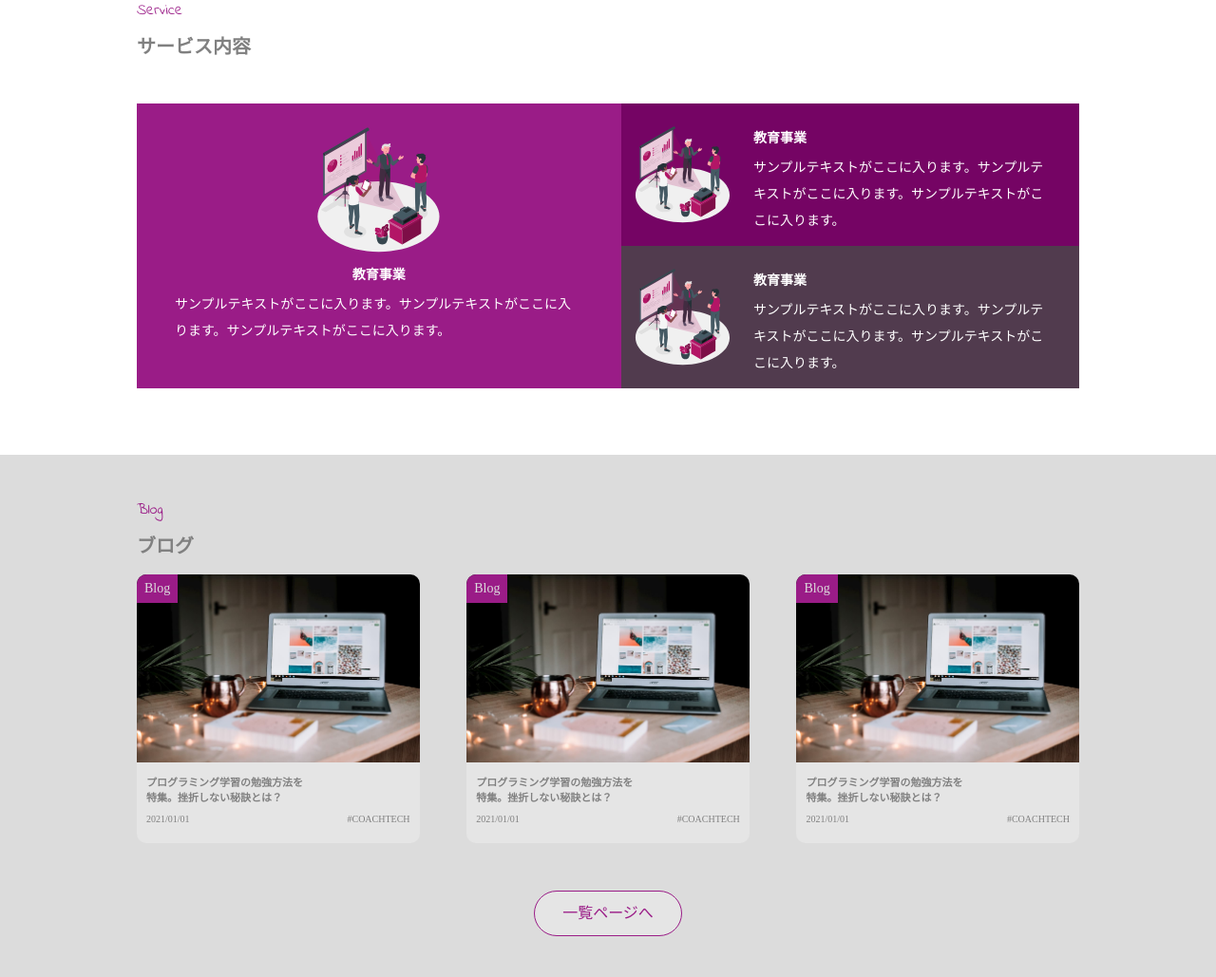
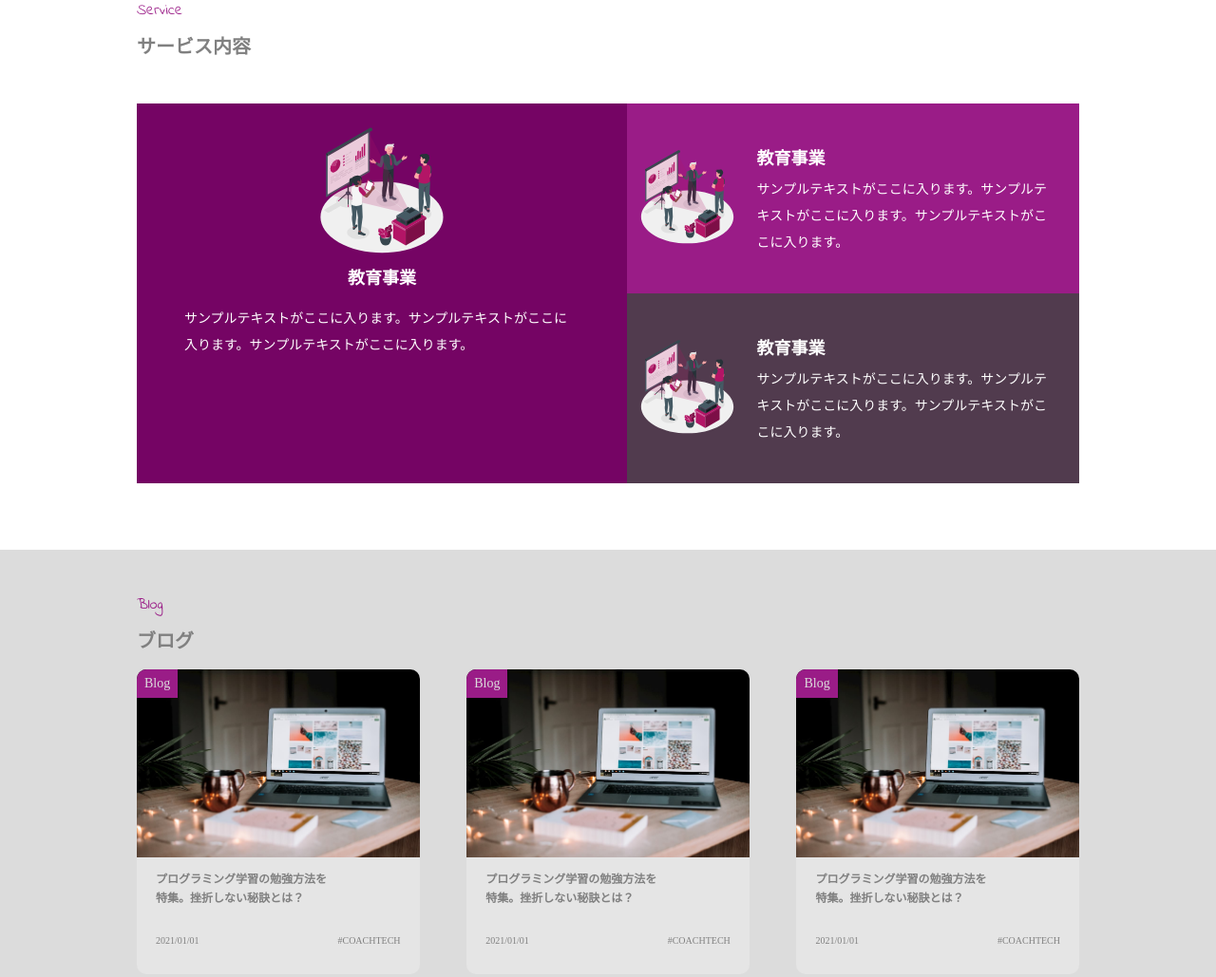
Before and after one commit to nakamuratoshikazu104/20220922nakamura, a plain HTML site: page index.html in a window 1280 px wide. Shown: the part 1481-2510 px from the top of the page at 95% size. Drawn offline with Linux system fonts and the light colour scheme; a web font is replaced by a local one.

Commit message:
7th commit

```diff
--- a/css/style.css
+++ b/css/style.css
@@ -131,10 +131,11 @@
   width: 100%;
 }
 .page2-main-contents-left{
-  font-size: 12px;
+  font-size: 14px;
   text-align: left;
   width: 40%;
   line-height: 20px;
+  margin: 0 auto;
 }
 .page2-main-contents-left-1{
   margin-bottom: 20px;
@@ -151,11 +152,11 @@
 }
 .page3-main-contents{
   display: flex;
-  height: 300px;
+  height: 400px;
   margin: 50px 0;
 }
 .page3-main-contents-left{
-  background-color: rgb(154, 28, 135);
+  background-color: rgb(117, 4, 100);
   text-align: center;
   padding: 20px 20px;
   height: 100%;
@@ -168,20 +169,21 @@
 .page3-main-contents-ttl{
   font-weight: bold;
   margin: 10px 0;
-  font-size: 14px;
+  font-size: 18px;
 }
 .page3-main-contents-text{
-  margin: 0 20px;
+  margin: 20px 30px;
   text-align: left;
   font-size: 14px;
   line-height: 28px;
 }
 .page3-main-content-right-1{
-  background-color: rgb(117, 4, 100);
+  background-color: rgb(154, 28, 135);
   display: flex;
   height: 50%;
   padding: 20px 10px;
   box-sizing: border-box;
+  align-items: center;
 }
 .page3-main-content-right-2 {
   background-color: rgb(81, 59, 78);
@@ -189,6 +191,7 @@
   height: 50%;
   padding: 20px 10px;
   box-sizing: border-box;
+  align-items: center;
 }
 .page3-main-content-right{
   height: 100%;
@@ -200,7 +203,7 @@
 .page3-main-contents-ttl-right {
   font-weight: bold;
   margin: 10px 20px;
-  font-size: 14px;
+  font-size: 18px;
 }
 .page3-main-contents-text-right {
   margin: 0 20px;
@@ -230,12 +233,16 @@
   background-color: rgb(229, 229, 229);
   border-radius: 10px;
   text-decoration: none;
-  color: gray
+  color: gray;
+  height: 25%;
 }
 .page4-main-contents-item-img img{
   width: 100%;
   border-top-left-radius: 10px;
   border-top-right-radius: 10px;
+}
+.page4-main-contents-item-img{
+  height: 30%;
 }
 .page4-main-contents-item-blog{
   position: absolute;
@@ -248,9 +255,9 @@
   border-top-left-radius: 10px;
 }
 .page4-main-contents-item-text{
-  font-size: 11px;
-  margin: 10px;
-  line-height: 16px;
+  font-size: 12px;
+  margin: 10px 20px;
+  line-height: 20px;
   font-weight: bold;
   text-decoration: none;
 }
@@ -259,8 +266,7 @@
   text-decoration: none;
   display: flex;
   justify-content: space-between;
-  margin: 10px;
-  margin-bottom: 20px;
+  margin: 30px 20px;
 }
 .page4-main-link{
   text-align: center;
@@ -308,17 +314,24 @@ text-align: center;
 }
 .page6-main-top{
   display: flex;
+  justify-content: space-between;
   width: 100%;
   margin-top: 50px;
+  height: auto;
 }
 .page6-main-top-box-img{
   width: 100%;
+  height: auto;
 }
 .page6-main-top-box-img img{
   width: 100%;
+  height: auto;
+  object-fit: cover;
 }
 .page6-main-top-box{
   position: relative;
+  top: 0px;
+  right: 0px;
 }
 .page6-main-top-box a{
   position: absolute;
```
